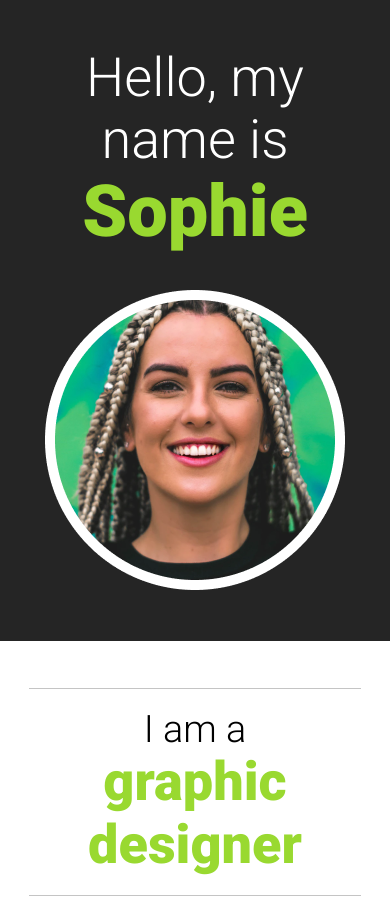
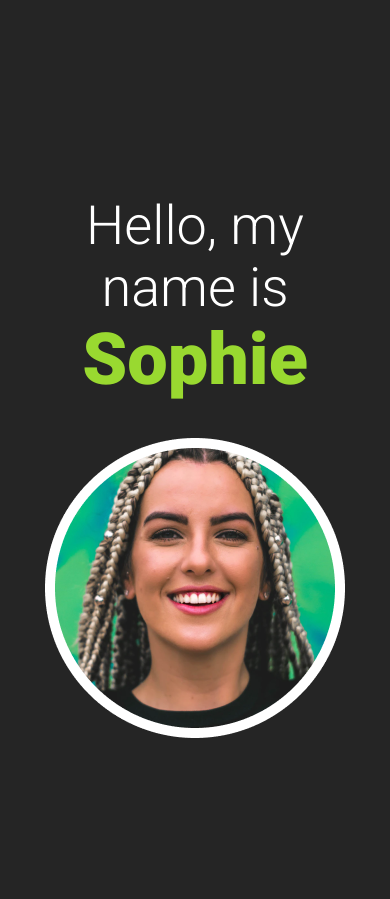
Before and after one commit to devtopher/Responsive-Portfolio-Project, a plain HTML site: page index.html in a window 390 px wide. Shown: the top 899 px of the page. Drawn offline with nearby package versions, Linux system fonts and the light colour scheme.

Commit message:
changed max width in mobile, fixed breakpoints

```diff
--- a/css/style.css
+++ b/css/style.css
@@ -11,7 +11,7 @@ body {
 }
 
 .container {
-    max-width: 570px;
+    max-width: 85%;
     margin: 0 auto;
     padding: 0 2em;
 }
@@ -122,14 +122,19 @@ header {
     background: #252525;
     color: #fff;
 }
+@media (max-width: 750px){
+    header{
+        min-height: 100vh;
+    }
+}
 
-@media (min-width: 600px) {
+@media (min-width: 750px) {
     html {
        font-size: 1.3125rem;
     }
 }
 
-@media (min-width: 1000px) {
+@media (min-width: 750px) {
     .splitter {
         display: flex;
         align-items: center;
```
